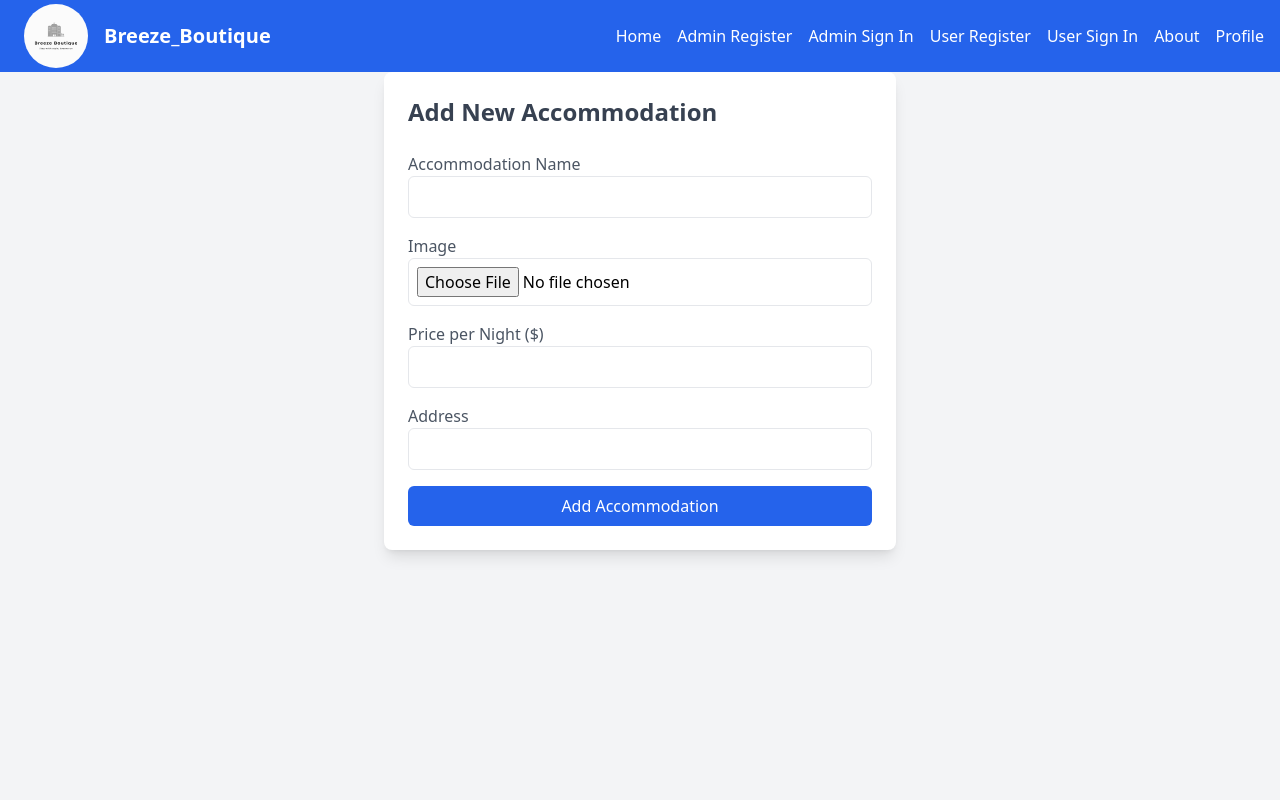
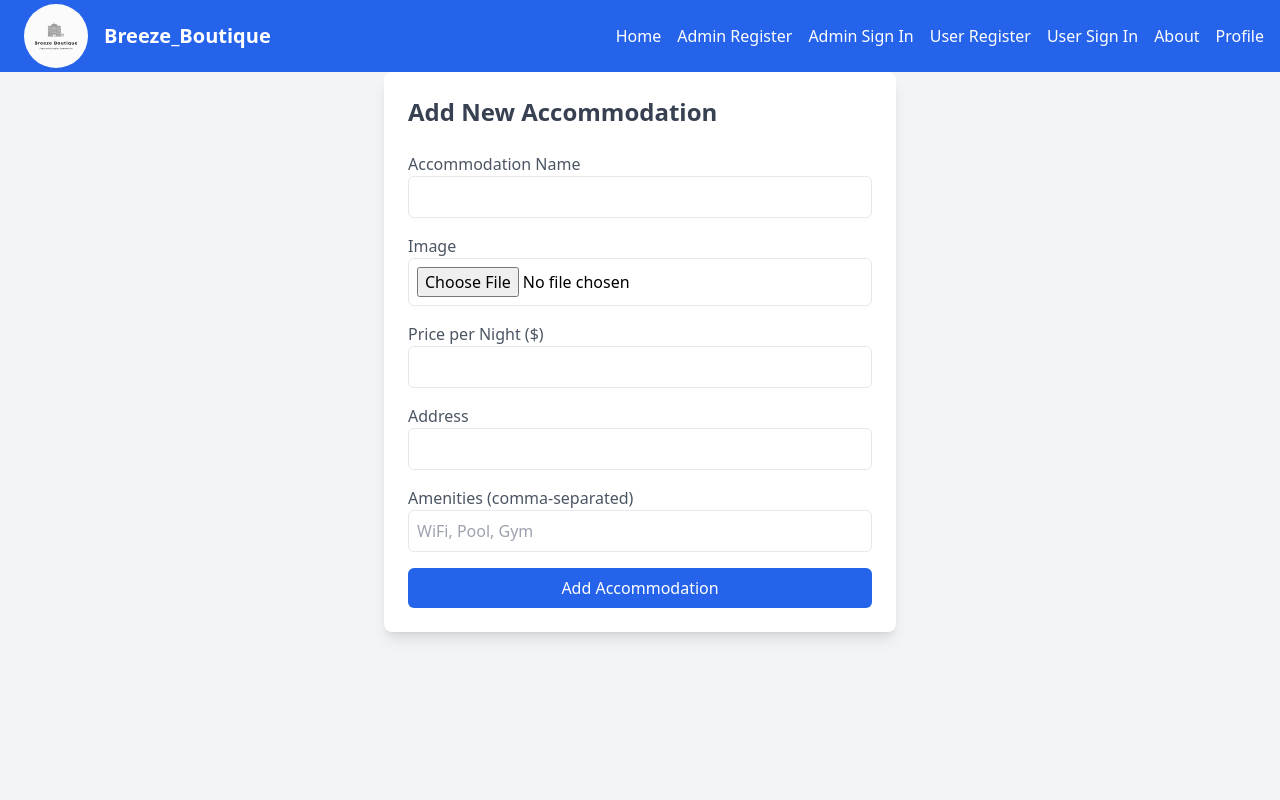
Before and after one commit to Asanda001019/BreezeBoutique, a React (Vite) app: page /admin-dashboard/add-accommodation in a window 1280 px wide. Shown: the top 800 px of the page. Built offline with nearby package versions, Linux system fonts and the light colour scheme.

Commit message:
feat: Added booking form

```diff
--- a/src/pages/AddAccommodation.jsx
+++ b/src/pages/AddAccommodation.jsx
@@ -11,6 +11,7 @@ function AddAccommodation() {
   const [image, setImage] = useState(null);
   const [price, setPrice] = useState('');
   const [address, setAddress] = useState('');
+  const [amenities, setAmenities] = useState(''); // Added amenities state
   const [isLoading, setIsLoading] = useState(false);
 
   const navigate = useNavigate(); // Initialize navigate function
@@ -32,12 +33,16 @@ function AddAccommodation() {
         imageUrl = await getDownloadURL(imageRef);
       }
 
+      // Split amenities by comma and trim spaces
+      const amenitiesArray = amenities.split(',').map(amenity => amenity.trim());
+
       // Add accommodation data to Firestore
       await addDoc(accommodationsRef, {
         name,
         imageUrl,
         price: parseFloat(price),
         address,
+        amenities: amenitiesArray, // Store amenities as an array
         createdAt: new Date(),
       });
 
@@ -48,6 +53,7 @@ function AddAccommodation() {
       setImage(null);
       setPrice('');
       setAddress('');
+      setAmenities(''); // Reset amenities field
 
       // Navigate to View and Manage Accommodations page
       navigate('/view-manage-accommodations');
@@ -111,6 +117,18 @@ function AddAccommodation() {
           />
         </div>
 
+        {/* Amenities */}
+        <div>
+          <label className="block text-gray-600">Amenities (comma-separated)</label>
+          <input
+            type="text"
+            value={amenities}
+            onChange={(e) => setAmenities(e.target.value)}
+            placeholder="WiFi, Pool, Gym"
+            className="w-full p-2 border rounded-md focus:outline-none focus:ring-2 focus:ring-blue-500"
+          />
+        </div>
+
         {/* Submit Button */}
         <button
           type="submit"
```
